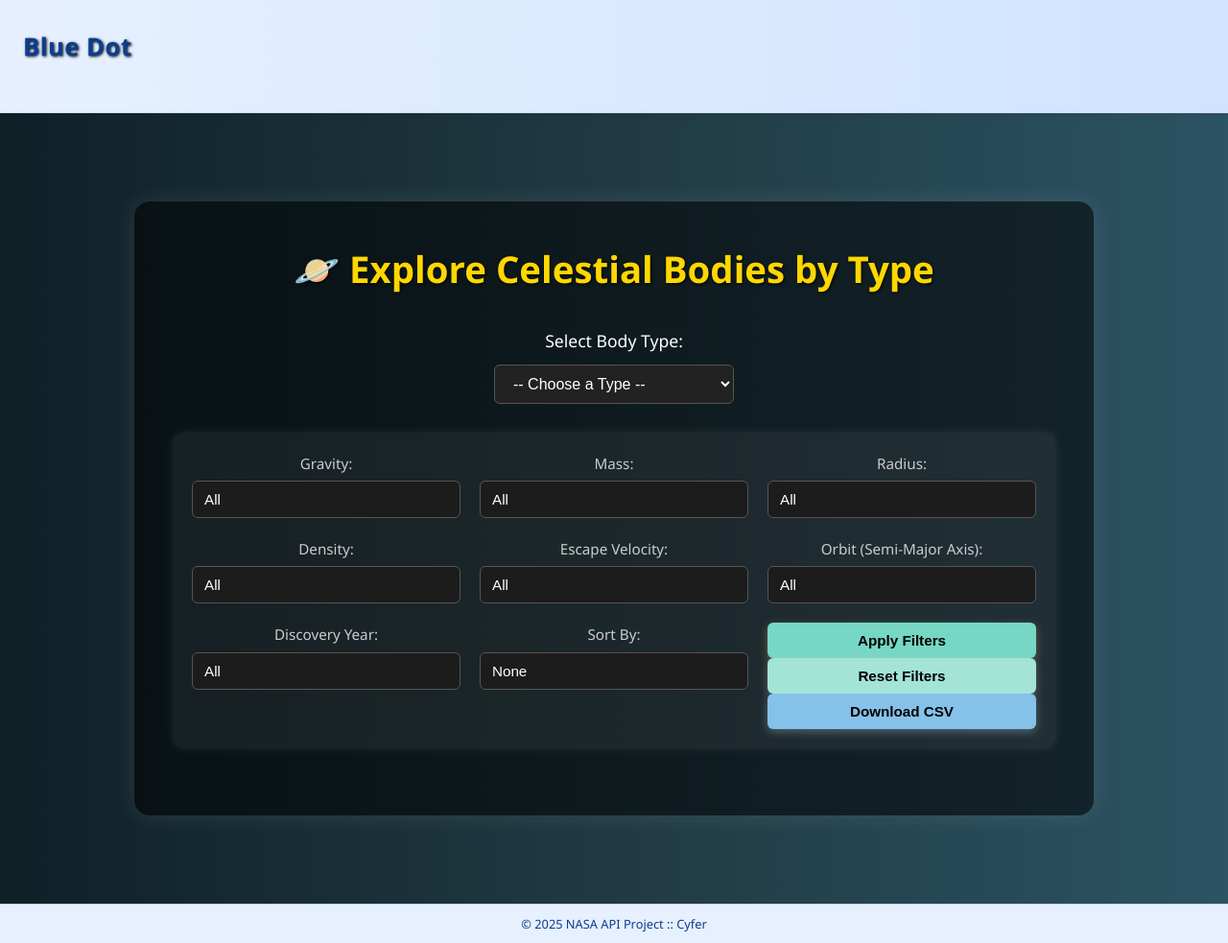
After one commit to Cyfer-ap/N-SIH-1, a Django app: page /solar/celestial-by-type/ in a window 1280 px wide. The commit adds this page. Shown: the whole page at 96% size. Run offline with Django 5.2, Linux system fonts and the light colour scheme.

Commit message:
Added Explore Celestial By Type feature

```diff
--- a/nasa_app/templates/nasa_app/home.html
+++ b/nasa_app/templates/nasa_app/home.html
@@ -46,7 +46,7 @@
   <ul id="solarLinks" class="category-links category-section hidden">
     <li><a href="{% url 'known_body_counter' %}" class="btn btn-primary">🌌 Known Celestial Body Counter</a></li>
     <li><a href="{% url 'body_profile' %}" class="btn btn-outline-info">🔭 View Celestial Body Profile</a></li>
-{#    <li><a href="{% url 'solar_system_images' %}">Solar System Images</a></li>#}
+    <li><a href="{% url 'celestial_by_type' %}">🌌 Celestial Body Explorer (AJAX)</a></li>
 {#    <li><a href="{% url 'solar_system_videos' %}">Solar System Videos</a></li>#}
   </ul>
 
--- /dev/null
+++ b/solar/static/solar/css/celestial_by_type.css
@@ -0,0 +1,201 @@
+/* celestial_by_type.css */
+
+body {
+    background: linear-gradient(to right, #0f2027, #203a43, #2c5364);
+    font-family: 'Segoe UI', Tahoma, Geneva, Verdana, sans-serif;
+    color: #ffffff;
+    margin: 0;
+    padding: 0;
+}
+
+.container {
+    max-width: 1000px;
+    margin: 60px auto;
+    padding: 40px;
+    background-color: rgba(0, 0, 0, 0.55);
+    border-radius: 16px;
+    box-shadow: 0 0 25px rgba(255, 255, 255, 0.1);
+}
+
+h1 {
+    text-align: center;
+    font-size: 2.4em;
+    margin-bottom: 30px;
+    color: #ffd700;
+    text-shadow: 1px 1px 3px #000;
+}
+
+label {
+    display: block;
+    text-align: center;
+    margin-bottom: 10px;
+    font-size: 1.1em;
+}
+
+#type-select {
+    display: block;
+    margin: 0 auto 30px;
+    padding: 10px 15px;
+    font-size: 1em;
+    border-radius: 6px;
+    border: 1px solid #555;
+    background-color: #222;
+    color: #fff;
+    width: 250px;
+}
+
+/* Responsive grid layout for results */
+#results {
+    display: grid;
+    grid-template-columns: repeat(auto-fit, minmax(240px, 1fr));
+    gap: 20px;
+    margin-top: 20px;
+}
+
+/* Card style for celestial bodies */
+.body-card {
+    background-color: rgba(255, 255, 255, 0.05);
+    border-left: 5px solid #ffd700;
+    padding: 20px;
+    border-radius: 12px;
+    box-shadow: 0 4px 12px rgba(0, 0, 0, 0.3);
+    transition: transform 0.2s ease;
+}
+
+.body-card:hover {
+    transform: scale(1.03);
+}
+
+.body-card h2 {
+    font-size: 1.4em;
+    color: #ffd700;
+    margin-bottom: 10px;
+}
+
+.body-card p {
+    font-size: 1em;
+    color: #eee;
+    margin: 5px 0;
+}
+
+.body-card .label {
+    font-weight: bold;
+    color: #ccc;
+}
+
+/* Filters section layout */
+.filters {
+    display: grid;
+    grid-template-columns: repeat(auto-fit, minmax(220px, 1fr));
+    gap: 20px;
+    margin-bottom: 30px;
+    padding: 20px;
+    background-color: rgba(255, 255, 255, 0.06);
+    border-radius: 12px;
+    box-shadow: 0 0 10px rgba(255, 255, 255, 0.1);
+}
+
+/* Each filter block */
+.filter-group {
+    display: flex;
+    flex-direction: column;
+}
+
+.filter-group label {
+    margin-bottom: 6px;
+    font-size: 0.95em;
+    color: #ccc;
+}
+
+.filter-group select {
+    padding: 10px 12px;
+    font-size: 0.95em;
+    border-radius: 6px;
+    border: 1px solid #555;
+    background-color: #1c1c1c;
+    color: #fff;
+    appearance: none;
+    outline: none;
+    width: 100%;
+}
+
+/* Sort dropdown */
+#sort-by {
+    padding: 10px 12px;
+    font-size: 0.95em;
+    border-radius: 6px;
+    border: 1px solid #555;
+    background-color: #1c1c1c;
+    color: #fff;
+    appearance: none;
+    outline: none;
+    width: 100%;
+}
+
+/* Side-by-side button row */
+.button-row {
+    display: flex;
+    gap: 15px;
+    justify-content: center;
+    align-items: center;
+    grid-column: span 2;
+    flex-wrap: wrap;
+}
+
+/* Apply Filters Button – soft yellow */
+#apply-filters {
+    padding: 10px 22px 10px;
+    font-size: 0.95em;
+    border: none;
+    border-radius: 6px;
+    background-color: #76d7c4;
+    color: #000;
+    font-weight: 600;
+    cursor: pointer;
+    transition: background-color 0.3s ease, transform 0.2s ease;
+    box-shadow: 0 3px 10px rgba(247, 226, 124, 0.3);
+
+}
+
+#apply-filters:hover {
+    background-color: #5bcdb6;
+    transform: scale(1.02);
+}
+
+/* Reset Filters Button – soft peach */
+#reset-filters {
+    padding: 10px 22px;
+    font-size: 0.95em;
+    border: none;
+    border-radius: 6px;
+    background-color: #a3e4d7;
+    color: #000;
+    font-weight: 600;
+    cursor: pointer;
+    transition: background-color 0.3s ease, transform 0.2s ease;
+    box-shadow: 0 3px 10px rgba(248, 207, 207, 0.3);
+}
+
+#reset-filters:hover {
+    background-color: #87dac6;
+    transform: scale(1.02);
+}
+
+/* Download CSV Button – soft sky blue */
+#download-csv {
+    padding: 10px 22px;
+    font-size: 0.95em;
+    border: none;
+    border-radius: 6px;
+    background-color: #85c1e9;
+    color: #000;
+    font-weight: 600;
+    cursor: pointer;
+    transition: background-color 0.3s ease, transform 0.2s ease;
+    box-shadow: 0 3px 10px rgba(199, 234, 255, 0.3);
+}
+
+#download-csv:hover {
+    background-color: #66b3e2;
+    transform: scale(1.02);
+}
--- /dev/null
+++ b/solar/static/solar/js/celestial_by_type.js
@@ -0,0 +1,199 @@
+document.addEventListener("DOMContentLoaded", function () {
+    const typeSelect = document.getElementById("type-select");
+    const resultsDiv = document.getElementById("results");
+
+    const filters = {
+        gravity: document.getElementById("gravity-filter"),
+        mass: document.getElementById("mass-filter"),
+        radius: document.getElementById("radius-filter"),
+        density: document.getElementById("density-filter"),
+        escape: document.getElementById("escape-filter"),
+        orbit: document.getElementById("orbit-filter"),
+        discovery: document.getElementById("discovery-filter"),
+    };
+
+    const applyBtn = document.getElementById("apply-filters");
+    const resetBtn = document.getElementById("reset-filters");
+    const sortSelect = document.getElementById("sort-by");
+    const downloadBtn = document.getElementById("download-csv");
+
+    let allBodies = [];
+    let lastFiltered = [];
+
+    typeSelect.addEventListener("change", () => {
+        const selectedType = typeSelect.value;
+        resultsDiv.innerHTML = "";
+
+        if (!selectedType) return;
+
+        fetch(`/solar/ajax/celestial-by-type/?type=${selectedType}`)
+            .then(res => res.json())
+            .then(data => {
+                if (data.error) {
+                    resultsDiv.innerHTML = `<p class="error">Error: ${data.error}</p>`;
+                    return;
+                }
+
+                allBodies = data.bodies;
+                lastFiltered = allBodies;
+                renderBodies(allBodies);
+            });
+    });
+
+    applyBtn.addEventListener("click", () => {
+        const filtered = allBodies.filter(body => {
+            const g = parseFloat(body.gravity || 0);
+            const m = body.mass ? body.mass.massValue * Math.pow(10, body.mass.massExponent) : 0;
+            const r = parseFloat(body.meanRadius || 0);
+            const d = parseFloat(body.density || 0);
+            const e = parseFloat(body.escape || 0);
+            const o = parseFloat(body.semimajorAxis || 0);
+            const discoveryYear = body.discoveryDate ? parseInt(body.discoveryDate.split("-")[0]) : null;
+
+            return matchRange(filters.gravity.value, g, {
+                lt1: [null, 1],
+                "1to5": [1, 5],
+                "5to15": [5, 15],
+                gt15: [15, null]
+            }) &&
+            matchRange(filters.mass.value, m, {
+                lt22: [null, 1e22],
+                "22to24": [1e22, 1e24],
+                "24to26": [1e24, 1e26],
+                gt26: [1e26, null]
+            }) &&
+            matchRange(filters.radius.value, r, {
+                lt1000: [null, 1000],
+                "1000to5000": [1000, 5000],
+                gt5000: [5000, null]
+            }) &&
+            matchRange(filters.density.value, d, {
+                lt1: [null, 1],
+                "1to3": [1, 3],
+                "3to6": [3, 6],
+                gt6: [6, null]
+            }) &&
+            matchRange(filters.escape.value, e, {
+                lt3000: [null, 3000],
+                "3000to7000": [3000, 7000],
+                gt7000: [7000, null]
+            }) &&
+            matchRange(filters.orbit.value, o, {
+                lt100k: [null, 1e5],
+                "100kto1m": [1e5, 1e6],
+                gt1m: [1e6, null]
+            }) &&
+            matchRange(filters.discovery.value, discoveryYear, {
+                lt1900: [null, 1900],
+                "1900to1950": [1900, 1950],
+                "1950to2000": [1950, 2000],
+                gt2000: [2000, null]
+            });
+        });
+
+        // sorting
+        const sortKey = sortSelect.value;
+        if (sortKey) {
+            const [field, order] = sortKey.split("-");
+            filtered.sort((a, b) => {
+                const valA = extractSortValue(a, field);
+                const valB = extractSortValue(b, field);
+                return order === "asc" ? valA - valB : valB - valA;
+            });
+        }
+
+        lastFiltered = filtered;
+        renderBodies(filtered);
+    });
+
+    resetBtn.addEventListener("click", () => {
+        Object.values(filters).forEach(select => select.value = "");
+        sortSelect.value = "";
+        renderBodies(allBodies);
+        lastFiltered = allBodies;
+    });
+
+    downloadBtn.addEventListener("click", () => {
+        const csvRows = [
+            [
+                "Name", "Type", "Gravity", "Mass", "Radius",
+                "Density", "EscapeVelocity", "OrbitSemiMajorAxis", "DiscoveryDate", "DiscoveredBy"
+            ].join(",")
+        ];
+
+        lastFiltered.forEach(body => {
+            const massStr = body.mass ? `${body.mass.massValue}e${body.mass.massExponent}` : '';
+            csvRows.push([
+                body.englishName || "",
+                body.bodyType || "",
+                body.gravity || "",
+                massStr,
+                body.meanRadius || "",
+                body.density || "",
+                body.escape || "",
+                body.semimajorAxis || "",
+                body.discoveryDate || "",
+                body.discoveredBy || ""
+            ].join(","));
+        });
+
+        const blob = new Blob([csvRows.join("\n")], { type: 'text/csv' });
+        const url = URL.createObjectURL(blob);
+        const link = document.createElement("a");
+        link.href = url;
+        link.download = "celestial_bodies_filtered.csv";
+        link.click();
+        URL.revokeObjectURL(url);
+    });
+
+    function matchRange(key, val, ranges) {
+        if (!key || !ranges[key]) return true;
+        const [min, max] = ranges[key];
+        return (min === null || val >= min) && (max === null || val <= max);
+    }
+
+    function extractSortValue(body, key) {
+        switch (key) {
+            case "mass":
+                return body.mass ? body.mass.massValue * Math.pow(10, body.mass.massExponent) : 0;
+            case "gravity":
+                return parseFloat(body.gravity || 0);
+            case "radius":
+                return parseFloat(body.meanRadius || 0);
+            case "density":
+                return parseFloat(body.density || 0);
+            case "escape":
+                return parseFloat(body.escape || 0);
+            case "orbit":
+                return parseFloat(body.semimajorAxis || 0);
+            case "discovery":
+                return body.discoveryDate ? parseInt(body.discoveryDate.split("-")[0]) : 0;
+            default:
+                return 0;
+        }
+    }
+
+    function renderBodies(bodies) {
+        if (!bodies.length) {
+            resultsDiv.innerHTML = "<p>No celestial bodies match the selected filters.</p>";
+            return;
+        }
+
+        resultsDiv.innerHTML = bodies.map(body => `
+            <div class="body-card">
+                <h3>${body.englishName || "Unnamed"}</h3>
+                <p><strong>Type:</strong> ${body.bodyType}</p>
+                <p><strong>Gravity:</strong> ${body.gravity ?? 'N/A'} m/s²</p>
+                <p><strong>Mass:</strong> ${
+                    body.mass ? `${body.mass.massValue} ×10^${body.mass.massExponent}` : 'N/A'
+                } kg</p>
+                <p><strong>Radius:</strong> ${body.meanRadius ?? 'N/A'} km</p>
+                <p><strong>Density:</strong> ${body.density ?? 'N/A'} g/cm³</p>
+                <p><strong>Escape Velocity:</strong> ${body.escape ?? 'N/A'} m/s</p>
+                <p><strong>Orbit (Semi-Major Axis):</strong> ${body.semimajorAxis ?? 'N/A'} km</p>
+                <p><strong>Discovery Date:</strong> ${body.discoveryDate || 'N/A'}</p>
+                <p><strong>Discovered By:</strong> ${body.discoveredBy || 'N/A'}</p>
+            </div>
+        `).join('');
+    }
+});
--- /dev/null
+++ b/solar/templates/solar/celestial_by_type.html
@@ -0,0 +1,143 @@
+{% extends 'nasa_app/base.html' %}
+{% load static %}
+
+{% block title %}Celestial Body List Explorer{% endblock %}
+
+{% block styles %}
+<link rel="stylesheet" href="{% static 'solar/css/celestial_by_type.css' %}">
+{% endblock %}
+
+{% block content %}
+<div class="container">
+    <h1>🪐 Explore Celestial Bodies by Type</h1>
+
+    <label for="type-select">Select Body Type:</label>
+    <select id="type-select">
+        <option value="">-- Choose a Type --</option>
+        <option value="Planet">Planet</option>
+        <option value="Moon">Moon</option>
+        <option value="Dwarf Planet">Dwarf Planet</option>
+        <option value="Asteroid">Asteroid</option>
+        <option value="Comet">Comet</option>
+    </select>
+
+    <div class="filters">
+
+        <div class="filter-group">
+            <label>Gravity:</label>
+            <select id="gravity-filter">
+                <option value="">All</option>
+                <option value="lt1">Less than 1</option>
+                <option value="1to5">1 – 5</option>
+                <option value="5to15">5 – 15</option>
+                <option value="gt15">Greater than 15</option>
+            </select>
+        </div>
+
+        <div class="filter-group">
+            <label>Mass:</label>
+            <select id="mass-filter">
+                <option value="">All</option>
+                <option value="lt22">Less than 10^22</option>
+                <option value="22to24">10^22 – 10^24</option>
+                <option value="24to26">10^24 – 10^26</option>
+                <option value="gt26">Greater than 10^26</option>
+            </select>
+        </div>
+
+        <div class="filter-group">
+            <label>Radius:</label>
+            <select id="radius-filter">
+                <option value="">All</option>
+                <option value="lt1000">Less than 1000</option>
+                <option value="1000to5000">1000 – 5000</option>
+                <option value="gt5000">Greater than 5000</option>
+            </select>
+        </div>
+
+        <div class="filter-group">
+            <label>Density:</label>
+            <select id="density-filter">
+                <option value="">All</option>
+                <option value="lt1">Less than 1</option>
+                <option value="1to3">1 – 3</option>
+                <option value="3to6">3 – 6</option>
+                <option value="gt6">Greater than 6</option>
+            </select>
+        </div>
+
+        <div class="filter-group">
+            <label>Escape Velocity:</label>
+            <select id="escape-filter">
+                <option value="">All</option>
+                <option value="lt3000">Less than 3000</option>
+                <option value="3000to7000">3000 – 7000</option>
+                <option value="gt7000">Greater than 7000</option>
+            </select>
+        </div>
+
+        <div class="filter-group">
+            <label>Orbit (Semi-Major Axis):</label>
+            <select id="orbit-filter">
+                <option value="">All</option>
+                <option value="lt100k">Less than 100,000 km</option>
+                <option value="100kto1m">100,000 – 1,000,000 km</option>
+                <option value="gt1m">Greater than 1,000,000 km</option>
+            </select>
+        </div>
+
+        <div class="filter-group">
+            <label>Discovery Year:</label>
+            <select id="discovery-filter">
+                <option value="">All</option>
+                <option value="lt1900">Before 1900</option>
+                <option value="1900to1950">1900 – 1950</option>
+                <option value="1950to2000">1950 – 2000</option>
+                <option value="gt2000">After 2000</option>
+            </select>
+        </div>
+
+        <div class="filter-group">
+            <label>Sort By:</label>
+            <select id="sort-by">
+                <option value="">None</option>
+
+                <option value="mass-desc">Mass (Descending)</option>
+                <option value="mass-asc">Mass (Ascending)</option>
+
+                <option value="gravity-desc">Gravity (Descending)</option>
+                <option value="gravity-asc">Gravity (Ascending)</option>
+
+                <option value="radius-desc">Radius (Descending)</option>
+                <option value="radius-asc">Radius (Ascending)</option>
+
+                <option value="density-desc">Density (Descending)</option>
+                <option value="density-asc">Density (Ascending)</option>
+
+                <option value="escape-desc">Escape Velocity (Descending)</option>
+                <option value="escape-asc">Escape Velocity (Ascending)</option>
+
+                <option value="orbit-desc">Orbit (Semi-Major Axis) (Descending)</option>
+                <option value="orbit-asc">Orbit (Semi-Major Axis) (Ascending)</option>
+
+                <option value="discovery-desc">Discovery Year (Newest First)</option>
+                <option value="discovery-asc">Discovery Year (Oldest First)</option>
+            </select>
+
+        </div>
+
+        <div class="filter-group full-width">
+            <button id="apply-filters">Apply Filters</button>
+            <button id="reset-filters">Reset Filters</button>
+            <button id="download-csv">Download CSV</button>
+        </div>
+
+    </div>
+
+    <div id="results"></div>
+</div>
+{% endblock %}
+
+{% block scripts %}
+<script src="{% static 'solar/js/celestial_by_type.js' %}"></script>
+{% endblock %}
--- a/solar/urls.py
+++ b/solar/urls.py
@@ -6,5 +6,7 @@ urlpatterns = [
     path('api/get-bodies/', views.get_bodies_by_type, name='get_bodies_by_type'),
     path('body-profile/', views.body_profile_view, name='body_profile'),
     path('ajax/get-body-details/', views.ajax_get_body_details, name='ajax_get_body_details'),
+    path('celestial-by-type/', views.celestial_by_type_view, name='celestial_by_type'),
+    path('ajax/celestial-by-type/', views.ajax_celestial_by_type, name='ajax_celestial_by_type'),
 
 ]
--- a/solar/views.py
+++ b/solar/views.py
@@ -96,3 +96,21 @@ def ajax_get_body_details(request):
             return JsonResponse({'error': f'Body not found: {body_id}'}, status=404)
     except Exception as e:
         return JsonResponse({'error': f'Request failed: {str(e)}'}, status=500)
+
+
+def celestial_by_type_view(request):
+    return render(request, 'solar/celestial_by_type.html')
+
+def ajax_celestial_by_type(request):
+    body_type = request.GET.get('type', '')
+    if not body_type:
+        return JsonResponse({'error': 'No body type specified'}, status=400)
+
+    api_url = f"https://api.le-systeme-solaire.net/rest/bodies?filter[]=bodyType,eq,{body_type}"
+    try:
+        res = requests.get(api_url)
+        res.raise_for_status()
+        data = res.json()
+        return JsonResponse({'bodies': data.get('bodies', [])})
+    except Exception as e:
+        return JsonResponse({'error': str(e)}, status=500)
```
Also changed, not shown: solar/templates/solar/body_profile.html (line endings or trailing spaces).
